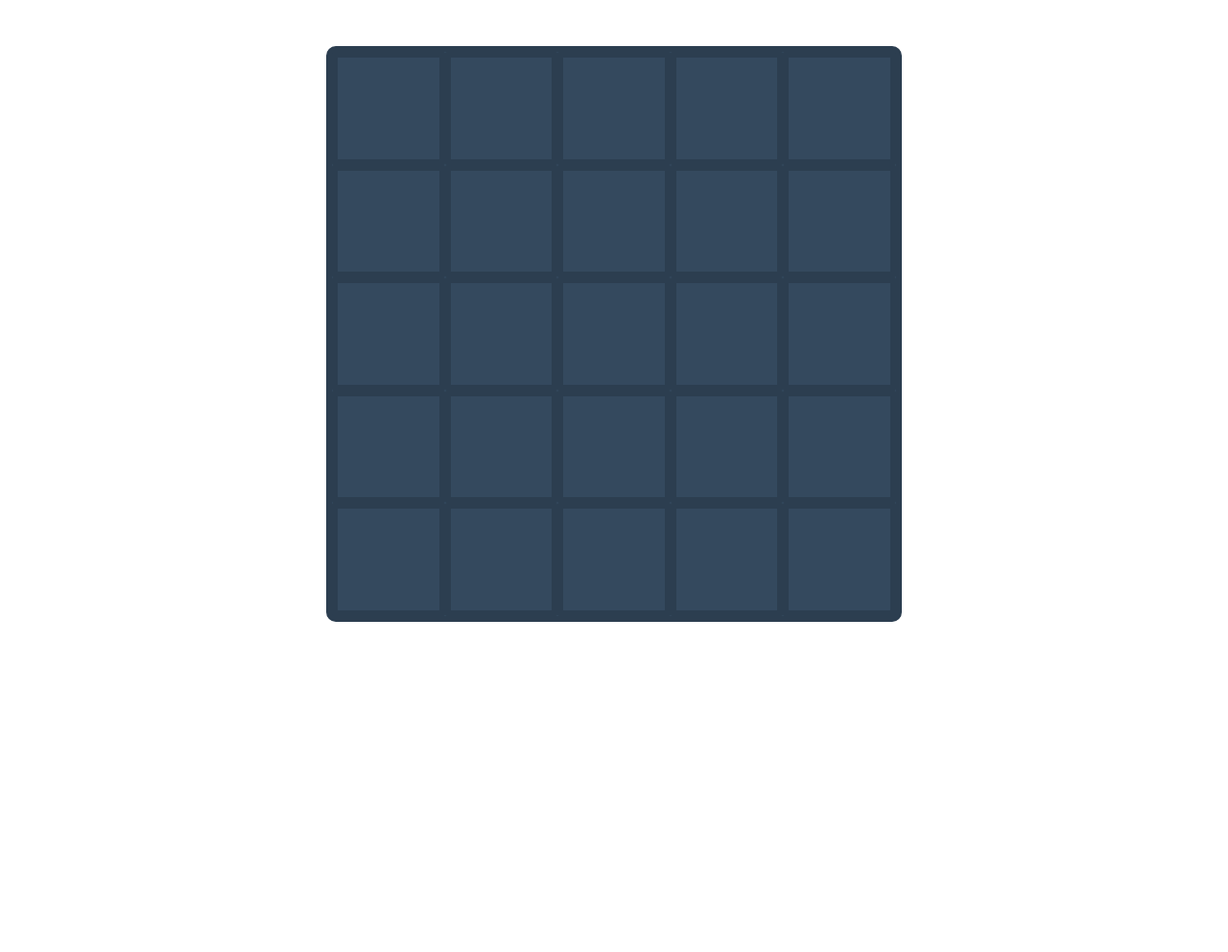
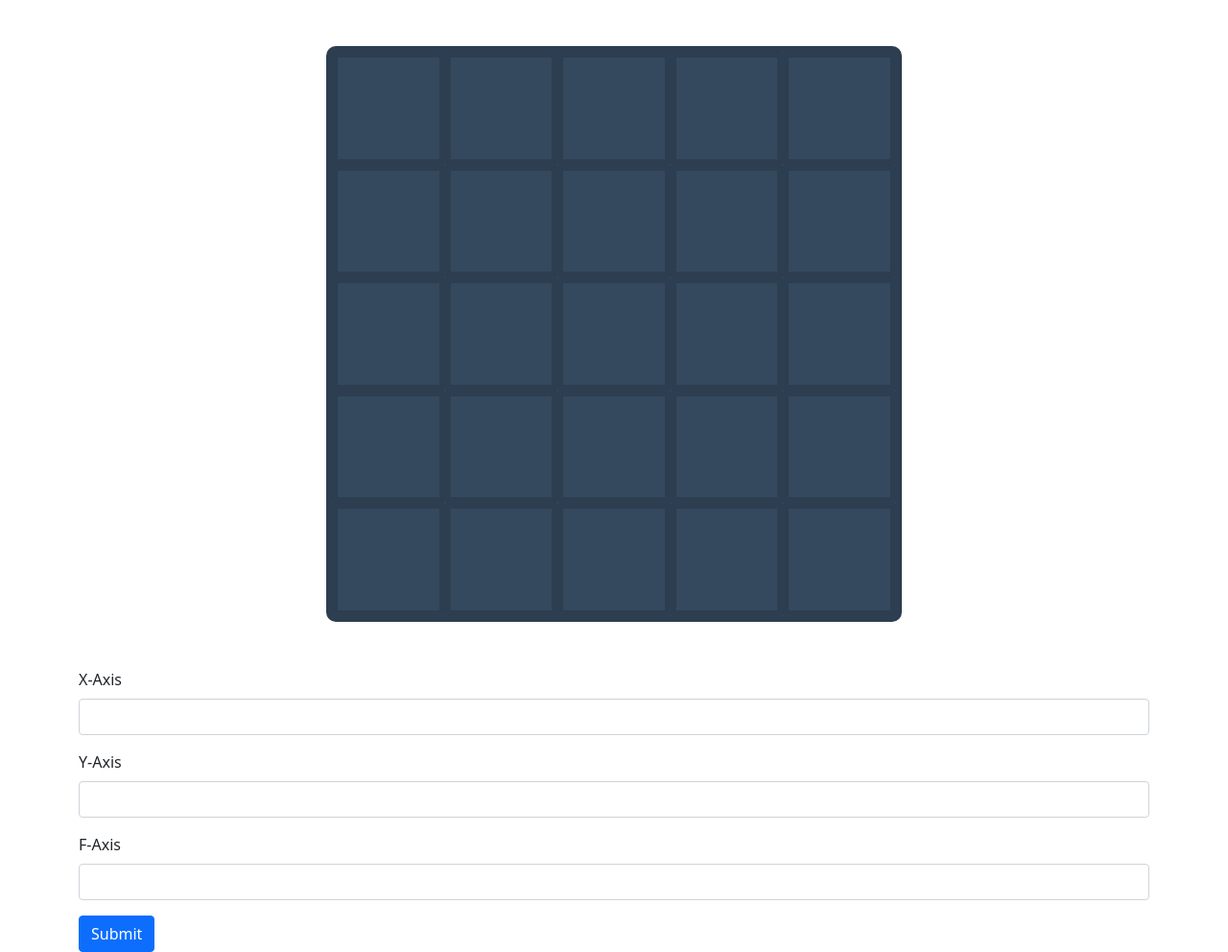
Before and after one commit to ekamahuja/toy-challange, a plain HTML site: page index.html in a window 1280 px wide. Shown: the whole page at 96% size. Before the commit the page ends 800 px from the top, so only its background shows below. Drawn offline with nearby package versions, Linux system fonts and the light colour scheme.

Commit message:
Manual input front-end done

```diff
--- a/index.html
+++ b/index.html
@@ -34,13 +34,28 @@
         <div class="box"></div>
         <div class="box"></div>
         <div class="box"></div>
-        <div class="box"></div>
+        <div class="box" id="origin"></div>
         <div class="box"></div>
         <div class="box"></div>
         <div class="box"></div>
         <div class="box"></div>
     </div>
 
+    <div class="container manual-input mt-5">
+        <div class="mb-3">
+            <label for="x-axis-input" class="form-label">X-Axis</label>
+            <input type="text" class="form-control" id="x-axis-input">
+        </div>
+        <div class="mb-3">
+            <label for="y-axis-input" class="form-label">Y-Axis</label>
+            <input type="text" class="form-control" id="y-axis-input">
+        </div>
+        <div class="mb-3">
+            <label for="f-axis-input" class="form-label">F-Axis</label>
+            <input type="text" class="form-control" id="f-axis-input">
+        </div>
+        <button class="btn btn-primary" id="submit-manual-input">Submit</button>
+    </div>
 
 
     <!-- Bootstrap JS -->
```
